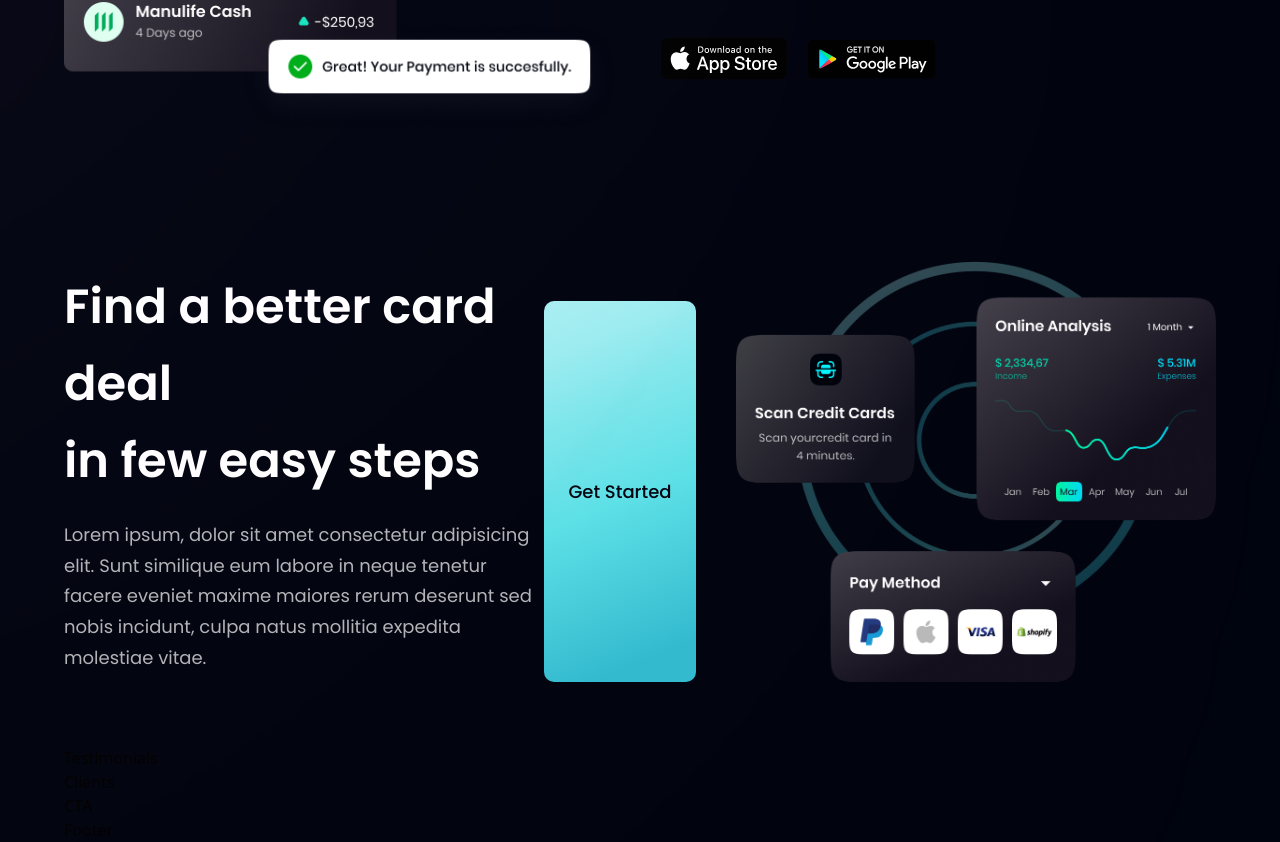
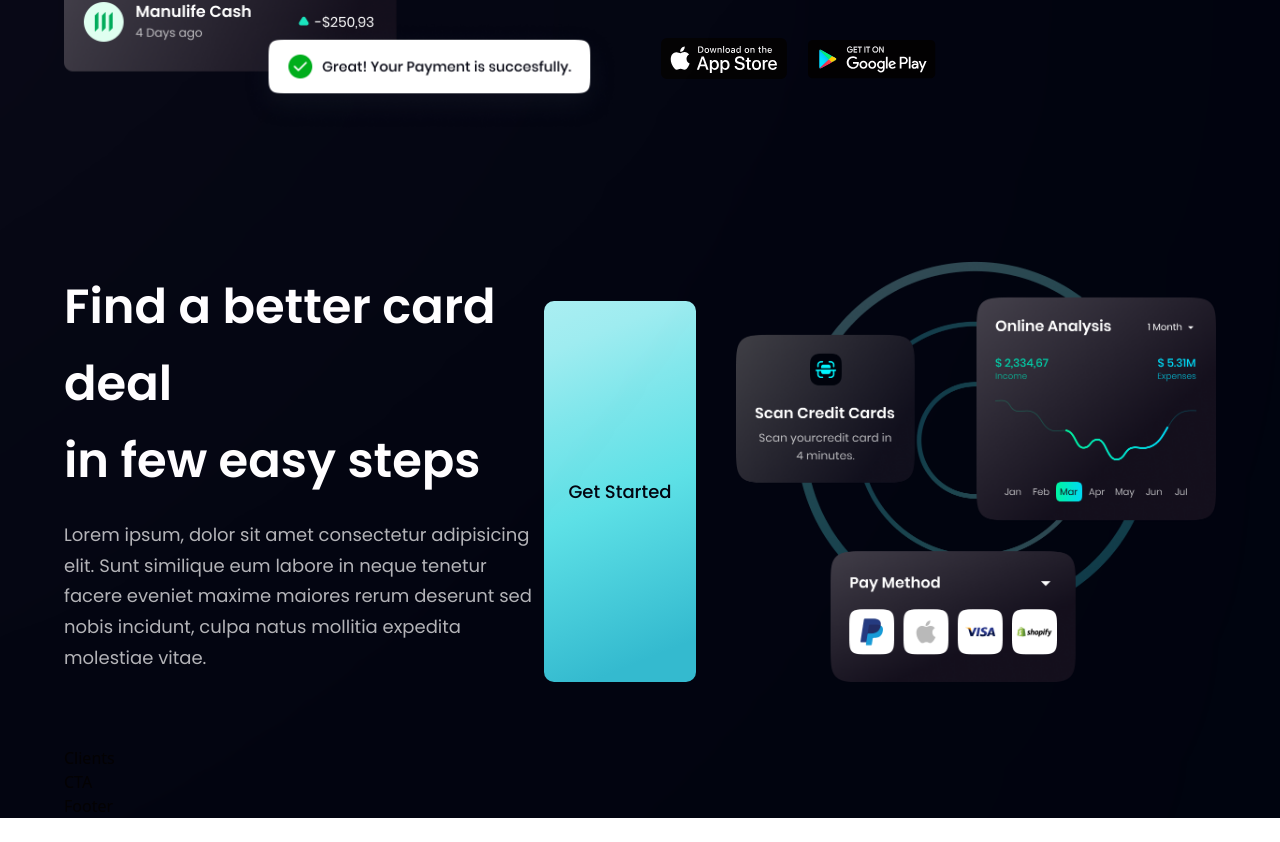
Before and after one commit to nejidevelops/modern_bank_app, a React (Vite) app: page / in a window 1280 px wide. Shown: the part 1992-2834 px from the top of the page. After the commit the page ends 2810 px from the top, so only its background shows below. Built offline with nearby package versions, Linux system fonts and the light colour scheme.

Commit message:
getting started on the testimonial section

```diff
--- a/src/components/Testimonials.jsx
+++ b/src/components/Testimonials.jsx
@@ -1,8 +1,10 @@
-import React from 'react'
+
 
 function Testimonials() {
   return (
-    <div>Testimonials</div>
+    <section>
+
+    </section>
   )
 }
 
```
